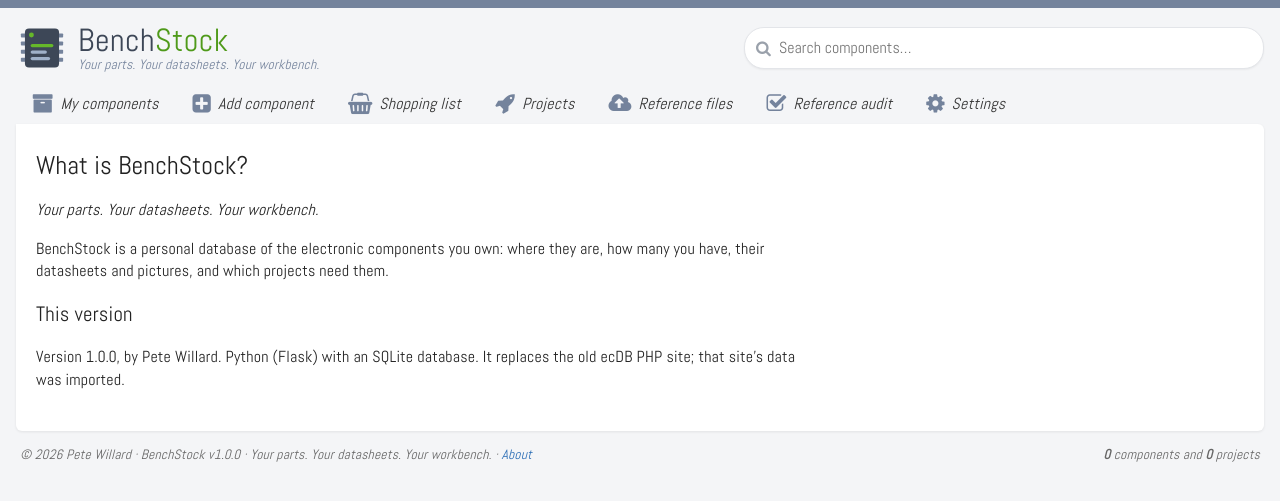
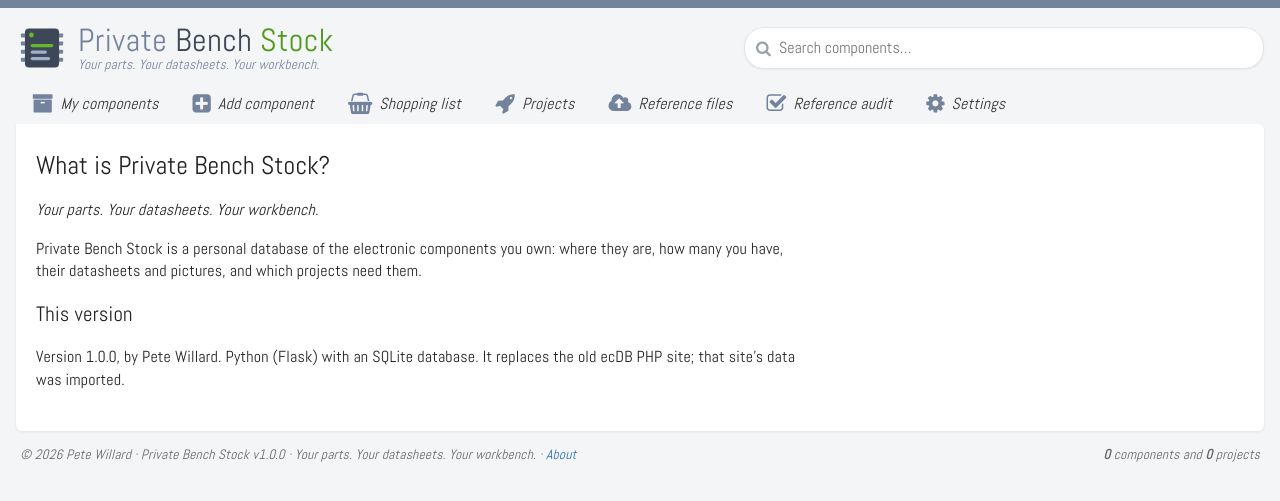
Before and after one commit to pwillard/Private-Bench-Stock, a Flask app: page /about in a window 1280 px wide. Shown: the top 501 px of the page. Run offline with Flask 3, Linux system fonts and the light colour scheme; parts of the project's set-up code (start-up, migrations or seed data) failed here and were passed over; some libraries are stand-ins or nearby versions.

Commit message:
Display name: Private Bench Stock

```diff
--- a/benchstock/__init__.py
+++ b/benchstock/__init__.py
@@ -1,4 +1,4 @@
-"""BenchStock - electronic components database (Flask + SQLite, single user)."""
+"""Private Bench Stock - electronic components database (Flask + SQLite, single user)."""
 import datetime
 import os
 import secrets
--- a/benchstock/schema.sql
+++ b/benchstock/schema.sql
@@ -1,4 +1,4 @@
--- BenchStock SQLite schema (single user, no accounts)
+-- Private Bench Stock SQLite schema (single user, no accounts)
 -- Category ids keep the original ecDB numbering: subcategory id = category id * 100 + n
 -- (e.g. 1204 = Transistor / NPN), so old links and the imported data stay valid.
 
--- a/benchstock/security.py
+++ b/benchstock/security.py
@@ -2,7 +2,7 @@
 
 There are no logins (single-user tool on a home network), but every form still
 carries a token: otherwise any web page you visit could make your browser post
-"delete component" etc. to the BenchStock server behind your back."""
+"delete component" etc. to the Private Bench Stock server behind your back."""
 import hmac
 import secrets
 
--- a/benchstock/static/css/benchstock.css
+++ b/benchstock/static/css/benchstock.css
@@ -1,4 +1,4 @@
-/* BenchStock - keeps the original ecDB look (slate bar, green category chips, Abel font), cleaned up and responsive */
+/* Private Bench Stock - keeps the original ecDB look (slate bar, green category chips, Abel font), cleaned up and responsive */
 @font-face {
   font-family: "Abel";
   src: url("../fonts/abel-regular-webfont.woff") format("woff"),
@@ -51,6 +51,7 @@ code { font-size: 0.9em; background: #f0f1f3; padding: 0 4px; border-radius: 3px
 #header .logo .brand { display: flex; flex-direction: column; line-height: 1.1; }
 #header .logo .name { font-size: 2rem; letter-spacing: 0.5px; }
 #header .logo .name b { color: var(--green-dark); font-weight: normal; }
+#header .logo .name .pre { color: var(--slate); }
 #header .logo .tagline { font-size: 0.85rem; color: var(--slate); font-style: italic; }
 #header .search { flex: 1 1 280px; max-width: 520px; margin-left: auto; position: relative; }
 #header .search .fa { position: absolute; left: 12px; top: 50%; transform: translateY(-50%); color: var(--dim); }
--- a/benchstock/static/js/benchstock.js
+++ b/benchstock/static/js/benchstock.js
@@ -1,4 +1,4 @@
-// BenchStock front-end helpers (no dependencies)
+// Private Bench Stock front-end helpers (no dependencies)
 (function () {
   "use strict";
 
--- a/benchstock/templates/about.html
+++ b/benchstock/templates/about.html
@@ -2,9 +2,9 @@
 {% block title %}About{% endblock %}
 {% block content %}
 <div class="about">
-  <h1>What is BenchStock?</h1>
+  <h1>What is Private Bench Stock?</h1>
   <p class="tagline"><i>{{ tagline }}</i></p>
-  <p>BenchStock is a personal database of the electronic components you own: where they are, how many
+  <p>Private Bench Stock is a personal database of the electronic components you own: where they are, how many
   you have, their datasheets and pictures, and which projects need them.</p>
   <h2>This version</h2>
   <p>Version {{ version }}, by Pete Willard. Python (Flask) with an SQLite database.
--- a/benchstock/templates/base.html
+++ b/benchstock/templates/base.html
@@ -4,7 +4,7 @@
   <meta charset="utf-8">
   <meta name="viewport" content="width=device-width, initial-scale=1">
   <meta name="csrf-token" content="{{ csrf_token() }}">
-  <title>{% block title %}{% endblock %} - BenchStock</title>
+  <title>{% block title %}{% endblock %} - Private Bench Stock</title>
   <link rel="icon" type="image/svg+xml" href="{{ url_for('static', filename='img/icon.svg') }}">
   <link rel="stylesheet" href="{{ url_for('static', filename='css/font-awesome.min.css') }}">
   <link rel="stylesheet" href="{{ url_for('static', filename='css/benchstock.css') }}?v={{ version }}">
@@ -13,9 +13,9 @@
 <body>
 <div id="wrapper">
   <header id="header">
-    <a class="logo" href="{{ url_for('components.index') }}" title="BenchStock">
+    <a class="logo" href="{{ url_for('components.index') }}" title="Private Bench Stock">
       <img src="{{ url_for('static', filename='img/icon.svg') }}" alt="">
-      <span class="brand"><span class="name">Bench<b>Stock</b></span><span class="tagline">{{ tagline }}</span></span>
+      <span class="brand"><span class="name"><span class="pre">Private</span> Bench <b>Stock</b></span><span class="tagline">{{ tagline }}</span></span>
     </a>
     <form class="search" action="{{ url_for('components.search') }}" method="get" role="search">
       <span class="fa fa-search"></span>
@@ -47,7 +47,7 @@
   </main>
 
   <footer id="copyText">
-    <div>© {{ year }} Pete Willard · BenchStock v{{ version }} · {{ tagline }} · <a href="{{ url_for('components.about') }}">About</a></div>
+    <div>© {{ year }} Pete Willard · Private Bench Stock v{{ version }} · {{ tagline }} · <a href="{{ url_for('components.about') }}">About</a></div>
     <div class="stats"><b>{{ stats.components }}</b> components and <b>{{ stats.projects }}</b> projects</div>
   </footer>
 </div>
--- a/manage.py
+++ b/manage.py
@@ -19,7 +19,7 @@ def serve(argv):
     ap.add_argument("--threads", type=int, default=4)
     a = ap.parse_args(argv)
     app = create_app()
-    print(f"BenchStock serving on http://{a.host}:{a.port}/  (database: {app.config['DATABASE']})")
+    print(f"Private Bench Stock serving on http://{a.host}:{a.port}/  (database: {app.config['DATABASE']})")
     waitress_serve(app, host=a.host, port=a.port, threads=a.threads,
                    max_request_body_size=app.config["MAX_CONTENT_LENGTH"])
 
--- a/tools/mysql_to_sqlite.py
+++ b/tools/mysql_to_sqlite.py
@@ -15,7 +15,7 @@ data             -> component          (only the parts of ONE member, see below)
 projects         -> project
 projects_data    -> project_component
 members.currency -> setting "currency"
-members, members_stats: not imported (BenchStock has no user accounts)
+members, members_stats: not imported (Private Bench Stock has no user accounts)
 
 The old site was multi-user. The new one is a single-user tool, so only one
 member's parts and projects are imported: --owner ID, or by default the member
```
Also changed, not shown: README.md, benchstock/static/img/icon.svg, 5 other files.
